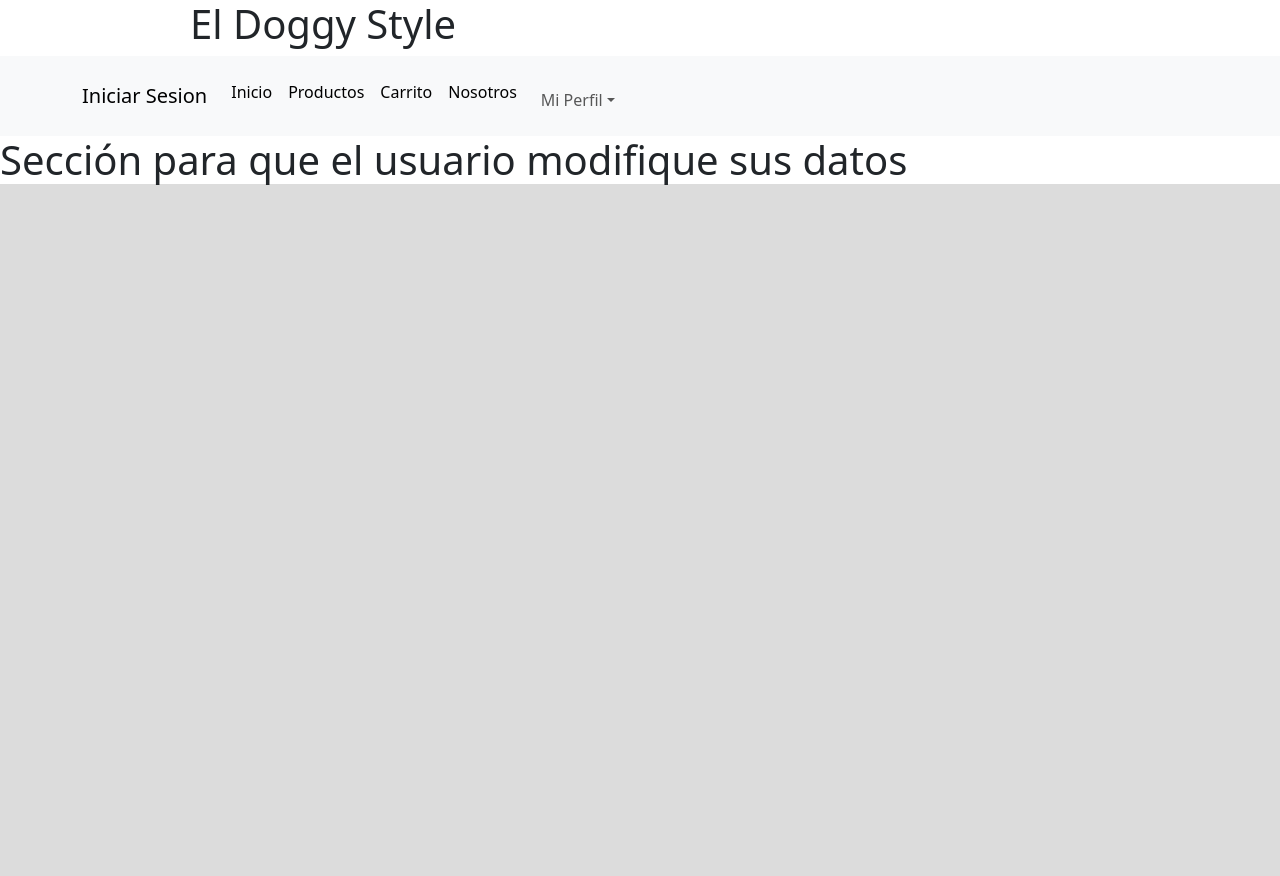
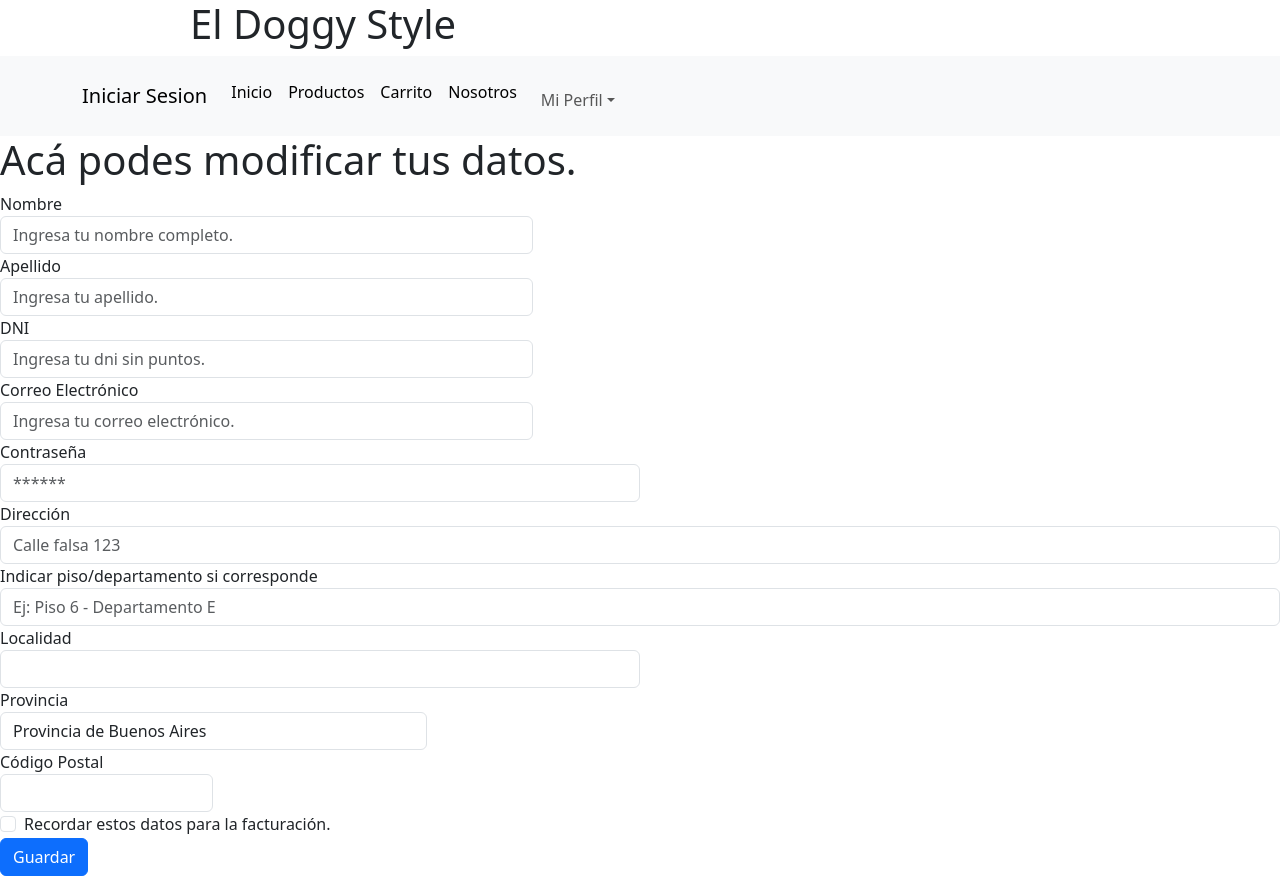
Before and after one commit to agusfmartinez/tp-tienda-online, a React (Vite) app: page /datosUsuario in a window 1280 px wide. Before the commit the page ends 800 px from the top, so only its background shows below. Built offline with nearby package versions, Linux system fonts and the light colour scheme.

Commit message:
Primer maquetado de datos de usuario.

```diff
--- a/src/pages/DatosUsuario.jsx
+++ b/src/pages/DatosUsuario.jsx
@@ -1,11 +1,84 @@
 import React from 'react'
 
-const Carrito = () => {
+const DatosUsuario = () => {
   return (
     <div>
-        <h1>Sección para que el usuario modifique sus datos</h1>
+        <h1>Acá podes modificar tus datos.</h1>
+        <form>
+          <div class="form-row">
+            <div class="form-group col-md-5">
+              <label for="inputName">Nombre</label>
+              <input type="text" class="form-control" id="inputName" placeholder="Ingresa tu nombre completo."/>
+              <label for="inputName">Apellido</label>
+              <input type="text" class="form-control" id="inputName" placeholder="Ingresa tu apellido."/>
+              <label for="inputDni">DNI</label>
+              <input type="number" class="form-control" id="inputDni" placeholder="Ingresa tu dni sin puntos."/>
+              <label for="inputCorreo">Correo Electrónico</label>
+              <input type="email" class="form-control" id="inputCorreo" placeholder="Ingresa tu correo electrónico."/>
+            </div>
+            <div class="form-group col-md-6">
+              <label for="inputPassword4">Contraseña</label>
+              <input type="password" class="form-control" id="inputPassword4" placeholder="******"/>
+            </div>
+          </div>
+          <div class="form-group">
+            <label for="inputAddress">Dirección</label>
+            <input type="text" class="form-control" id="inputAddress" placeholder="Calle falsa 123"/>
+          </div>
+          <div class="form-group">
+            <label for="inputAddress2">Indicar piso/departamento si corresponde</label>
+            <input type="text" class="form-control" id="inputAddress2" placeholder="Ej: Piso 6 - Departamento E"/>
+          </div>
+          <div class="form-row">
+            <div class="form-group col-md-6">
+              <label for="inputCity">Localidad</label>
+              <input type="text" class="form-control" id="inputCity"/>
+            </div>
+            <div class="form-group col-md-4">
+              <label for="inputState">Provincia</label>
+              <select id="inputState" class="form-control">
+                <option selected>Provincia de Buenos Aires</option>
+                <option>Buenos Aires</option>
+                <option>Catamarca</option>
+                <option>Ciudad Autónoma de Buenos Aires</option>
+                <option>Chaco</option>
+                <option>Chubut</option>
+                <option>Córdoba</option>
+                <option>Corrientes</option>
+                <option>Entre Ríos</option>
+                <option>Formosa</option>
+                <option>Jujuy</option>
+                <option>La Pampa</option>
+                <option>La Rioja</option>
+                <option>Mendoza</option>
+                <option>Misiones</option>
+                <option>Neuquén</option>
+                <option>Río Negro</option>
+                <option>Salta</option>
+                <option>San Juan</option>
+                <option>San Luis</option>
+                <option>Santa Cruz</option>
+                <option>Santa Fe</option>
+                <option>Santiago del Estero</option>
+                <option>Tierra del Fuego, Antártida e Islas del Atlántico Sur</option>
+                <option>Tucumán</option>
+              </select>
+            </div>
+            <div class="form-group col-md-2">
+              <label for="inputZip">Código Postal</label>
+              <input type="text" class="form-control" id="inputZip"/>
+            </div>
+          </div>
+          <div class="form-group">
+            <div class="form-check">
+              <input class="form-check-input" type="checkbox" id="gridCheck"/>
+              <label class="form-check-label" for="gridCheck">Recordar estos datos para la facturación.</label>
+            </div>
+          </div>
+          <button type="submit" class="btn btn-primary">Guardar</button>
+        </form>
     </div>
   )
 }
 
-export default Carrito;
+export default DatosUsuario;
```
